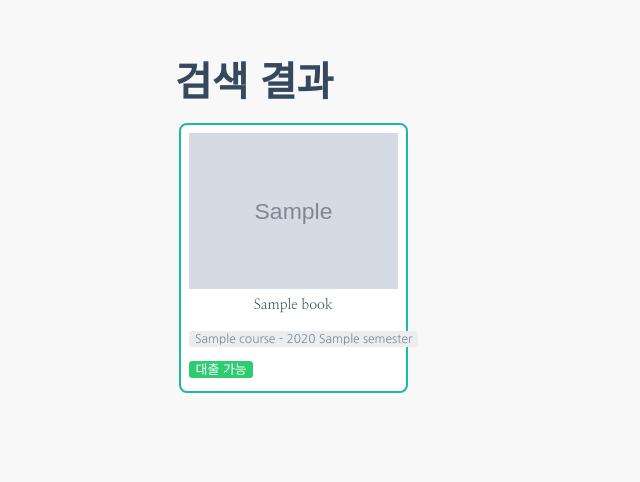
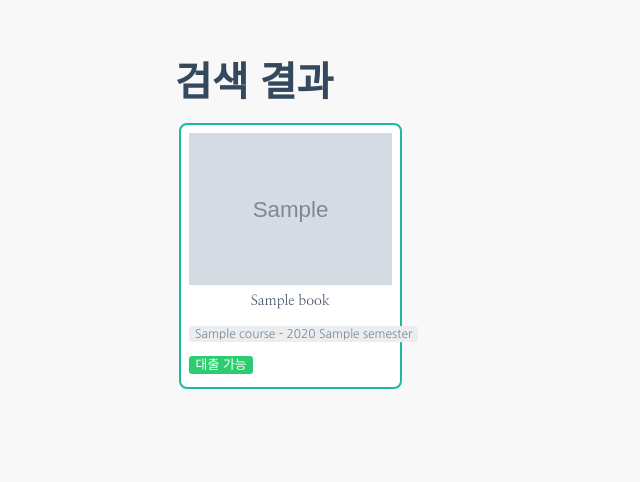
Before and after one commit to SungjinYoo/BookShare, a Django app: template bookshare/templates/books/book_search.html in a window 1280 px wide. Shown: the part 53-535 px from the top of the page, without its empty margins (0-640 px from the left). Run offline with Django 3.2, Linux system fonts and the light colour scheme; the template is opened without the code that fills it: most values are stand-ins (such as "Sample title", 1, 10 or a date in 2020); grey boxes marked "Sample" are stand-in pictures; some libraries are stand-ins or nearby versions.

Commit message:
fix layout

```diff
--- a/bookshare/static/css/style.css
+++ b/bookshare/static/css/style.css
@@ -252,7 +252,7 @@ border-right-0{
 
 .book-list-item {
     display: inline-block;
-    width: calc(25% - 4px);
+    width: calc(25% - 10px);
     margin: 4px;
     padding: 8px;
     border: 2px solid #1ABC9C;
--- a/bookshare/templates/books/book_search.html
+++ b/bookshare/templates/books/book_search.html
@@ -16,14 +16,13 @@ book_list_item.click(function(){
 
 if(book_list_item)
 {
-    var column_width = book_list_item.width();
-
+    var column_width = book_list_item.outerWidth(true);
     var container = $("#book-list");
 
     imagesLoaded( container, function() {
 	msnry = new Masonry( container,
 			     {
-				 columnWidth: 240,
+				 columnWidth: column_width,
 				 itemSelector: '.book-list-item'
 			     }
 			   );
```
